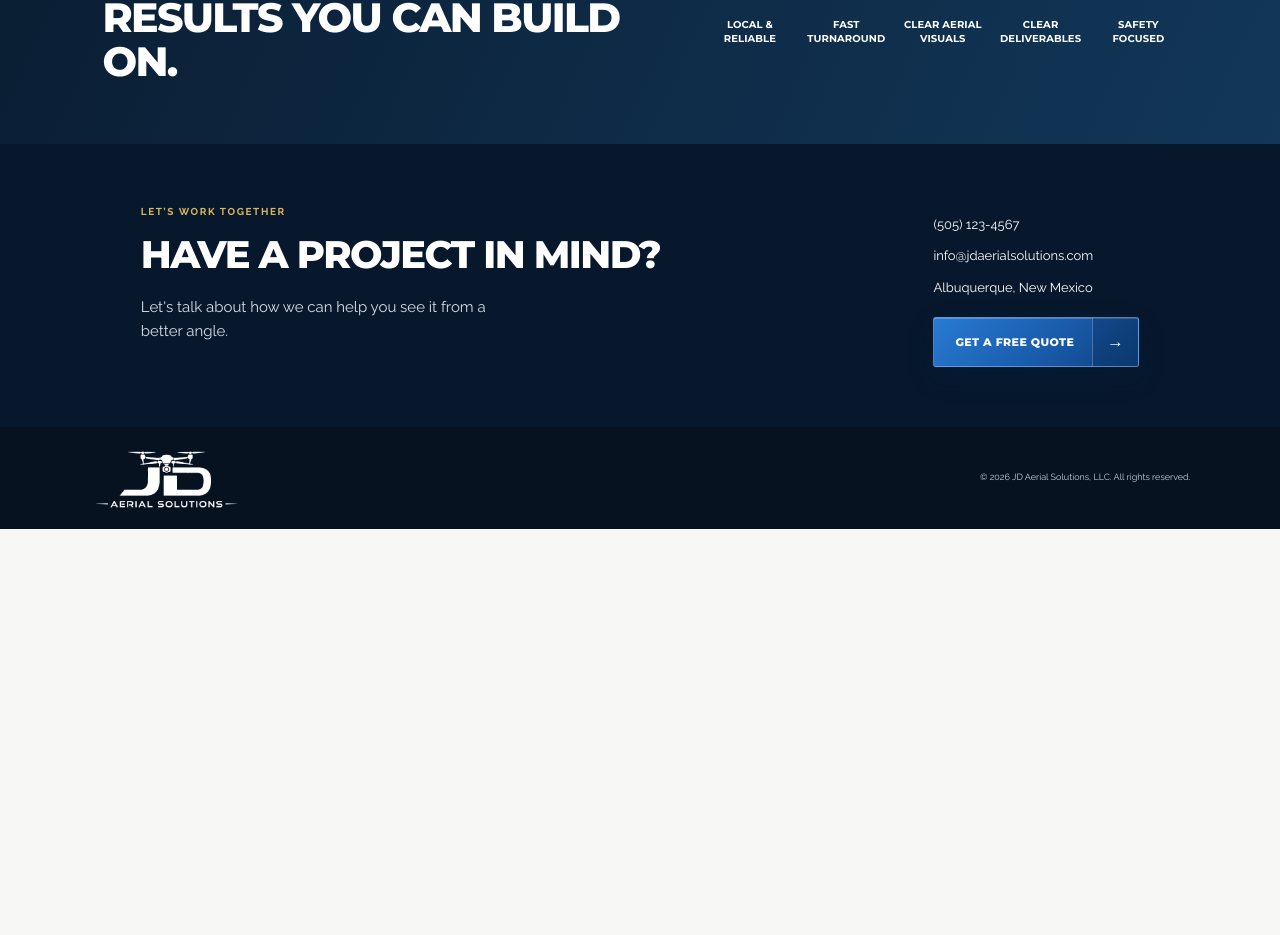
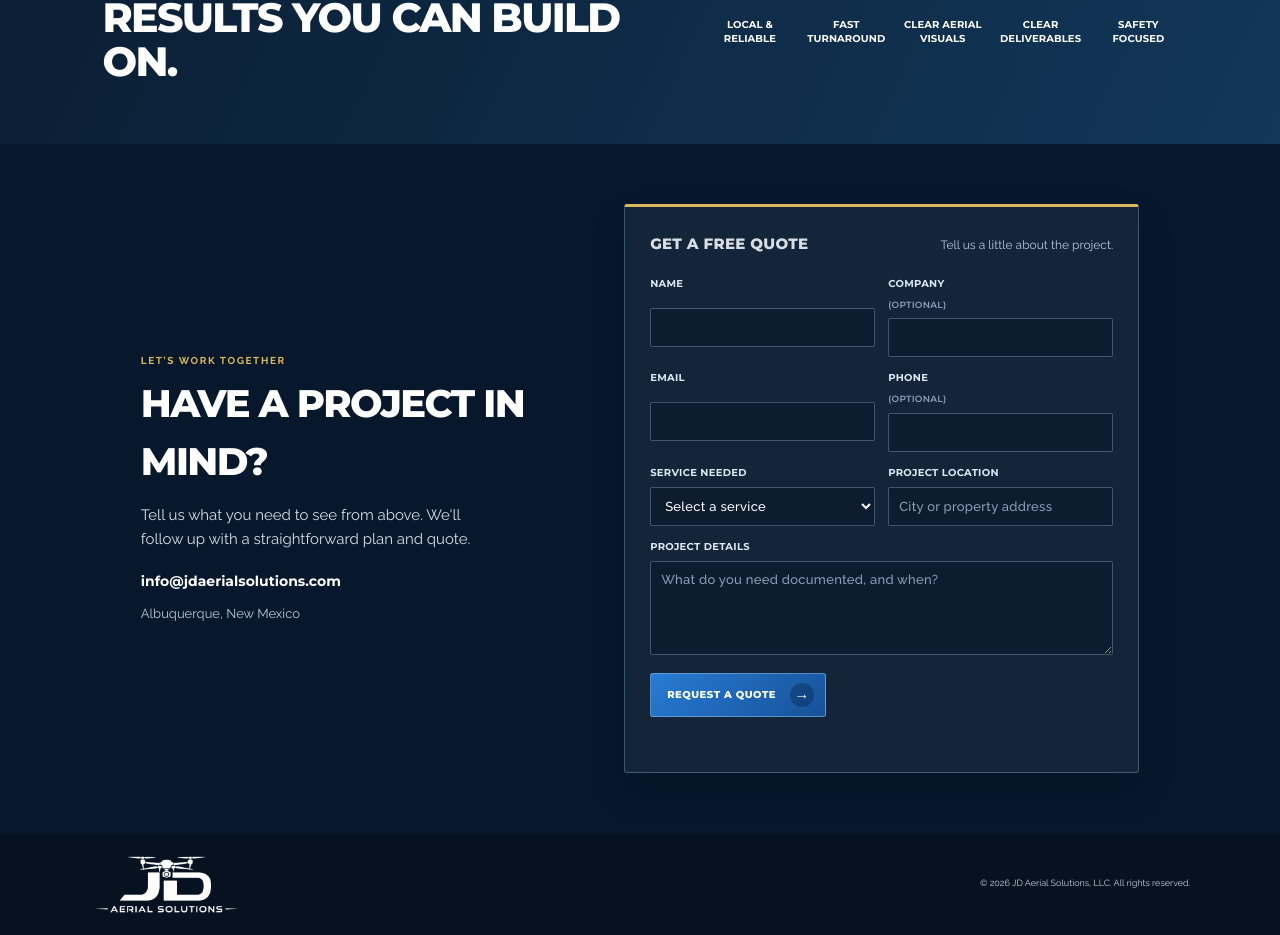
Before and after one commit to jaredjdiaz/jd-aerial-solutions, a Next.js app: page / in a window 1280 px wide. Shown: the part 2183-3118 px from the top of the page. Before the commit the page ends 2712 px from the top, so only its background shows below. Built offline with nearby package versions, Linux system fonts and the light colour scheme.

Commit message:
Add quote request form

```diff
--- /dev/null
+++ b/app/api/quote/route.ts
@@ -0,0 +1,28 @@
+import { NextResponse } from "next/server";
+
+const recipient = "info@jdaerialsolutions.com";
+const clean = (value: FormDataEntryValue | null) => typeof value === "string" ? value.trim() : "";
+const escapeHtml = (value: string) => value.replace(/[&<>'"]/g, (character) => ({ "&": "&amp;", "<": "&lt;", ">": "&gt;", "'": "&#39;", '"': "&quot;" })[character] ?? character);
+
+export async function POST(request: Request) {
+  const formData = await request.formData();
+  const name = clean(formData.get("name"));
+  const company = clean(formData.get("company"));
+  const email = clean(formData.get("email"));
+  const phone = clean(formData.get("phone"));
+  const service = clean(formData.get("service"));
+  const location = clean(formData.get("location"));
+  const details = clean(formData.get("details"));
+  if (clean(formData.get("website"))) return NextResponse.json({ ok: true });
+  if (!name || !email || !service || !location || !details || !/^\S+@\S+\.\S+$/.test(email)) return NextResponse.json({ error: "Please complete the required fields with a valid email address." }, { status: 400 });
+  if (!process.env.RESEND_API_KEY) return NextResponse.json({ error: "The quote form is not ready yet. Please email us directly." }, { status: 503 });
+
+  const rows = [["Name", name], ["Company", company || "Not provided"], ["Email", email], ["Phone", phone || "Not provided"], ["Service", service], ["Project location", location], ["Project details", details]].map(([label, value]) => `<p><strong>${escapeHtml(label)}</strong><br />${escapeHtml(value).replace(/\n/g, "<br />")}</p>`).join("");
+  const response = await fetch("https://api.resend.com/emails", {
+    method: "POST",
+    headers: { Authorization: `Bearer ${process.env.RESEND_API_KEY}`, "Content-Type": "application/json" },
+    body: JSON.stringify({ from: "JD Aerial Website <quotes@jdaerialsolutions.com>", to: [recipient], reply_to: email, subject: `Quote request: ${service} — ${name}`, html: `<h2>New JD Aerial quote request</h2>${rows}` }),
+  });
+  if (!response.ok) return NextResponse.json({ error: "We couldn’t send that request. Please email us directly." }, { status: 502 });
+  return NextResponse.json({ ok: true });
+}
--- a/app/globals.css
+++ b/app/globals.css
@@ -157,12 +157,10 @@ h1,h2,h3,.hero-copy>p:first-child { font-family:"Montserrat",Arial,Helvetica,san
 .reasons > span:hover .reason-icon { color:#fff; transform:translateY(-3px) scale(1.08); }
 
 /* Service detail pages */
-.service-card-link { display:inline-flex; align-items:center; gap:8px; margin-top:auto; padding-top:18px; color:var(--blue); font-family:"Montserrat",Arial,sans-serif; font-size:10px; font-weight:800; letter-spacing:.04em; text-transform:uppercase; }
-.service-card-link span { font-size:16px; line-height:0; transition:transform .2s ease; }
-.service-card-link:hover span { transform:translateX(4px); }
-.service-card-link { gap:10px; padding-top:17px; }
-.service-card-link span { display:grid; place-items:center; width:23px; height:23px; border:1px solid #b9d0e8; border-radius:50%; background:#f3f8fe; color:var(--blue); font-size:13px; line-height:1; transition:transform .22s ease,background .22s ease,color .22s ease,border-color .22s ease; }
-.service-card-link:hover span { border-color:var(--blue); background:var(--blue); color:#fff; transform:translateX(3px); }
+.service-card-link { display:inline-flex; align-items:center; justify-content:space-between; gap:14px; min-height:40px; margin-top:auto; padding:0 9px 0 14px; border:1px solid #9bbbe0; border-radius:3px; background:#f5f9fd; box-shadow:0 5px 12px rgba(20,78,139,.08); color:var(--blue); font-family:"Montserrat",Arial,sans-serif; font-size:10px; font-weight:800; letter-spacing:.05em; text-transform:uppercase; transition:transform .22s ease,background .22s ease,color .22s ease,box-shadow .22s ease,border-color .22s ease; }
+.service-card-link span { display:grid; place-items:center; width:23px; height:23px; border-radius:50%; background:var(--blue); color:#fff; font-size:13px; line-height:1; transition:transform .22s ease,background .22s ease; }
+.service-card-link:hover { border-color:var(--blue); background:var(--blue); box-shadow:0 9px 18px rgba(20,78,139,.22); color:#fff; transform:translateY(-2px); }
+.service-card-link:hover span { background:#fff; color:var(--blue); transform:translateX(2px); }
 .service-page { background:#f7f8f8; }
 .service-page-hero { min-height:500px; display:grid; grid-template-columns:minmax(0,1fr) minmax(390px,.93fr); background:var(--navy); color:#fff; }
 .service-page-hero-copy { display:flex; flex-direction:column; justify-content:center; padding:clamp(52px,6vw,88px) clamp(30px,9vw,145px); }
@@ -222,5 +220,27 @@ h1,h2,h3,.hero-copy>p:first-child { font-family:"Montserrat",Arial,Helvetica,san
 .not-found-copy > p:not(:first-child) { max-width:540px; margin:24px auto 0; color:#d4e0ed; font-size:17px; font-weight:500; line-height:1.65; }
 .not-found-actions { display:flex; justify-content:center; flex-wrap:wrap; gap:12px; margin-top:32px; }
 @media(max-width:600px) { .not-found-copy h1 { font-size:clamp(2.8rem,14vw,4.3rem); }.not-found-actions { flex-direction:column; }.not-found-actions .quote-hero,.not-found-actions .outline-button { width:100%; }.not-found-actions .quote-hero { justify-content:space-between; padding-left:20px; }.not-found-actions .quote-hero > i { width:52px; margin-left:auto; } }
+
+/* Quote form */
+.contact-section { align-items:center; }
+.contact-copy { max-width:430px; }
+.contact-copy > span { display:block; margin-top:11px; color:#b9c9d9; font-size:13px; }
+.contact-email { display:inline-block; margin-top:20px; color:#fff; font-family:"Montserrat",Arial,sans-serif; font-size:14px; font-weight:700; }
+.contact-email:hover { color:#9dccff; }
+.quote-form { width:min(100%,620px); padding:25px; border:1px solid rgba(150,190,231,.32); border-top:3px solid var(--gold); border-radius:3px; background:rgba(255,255,255,.06); box-shadow:0 18px 35px rgba(0,0,0,.16); }
+.quote-form-heading { display:flex; align-items:baseline; justify-content:space-between; gap:18px; margin-bottom:20px; }
+.quote-form-heading p { margin:0; color:#fff; font-family:"Montserrat",Arial,sans-serif; font-size:15px; font-weight:800; letter-spacing:.02em; text-transform:uppercase; }
+.quote-form-heading span { color:#b9c9d9; font-size:12px; }
+.quote-form-grid { display:grid; grid-template-columns:repeat(2,minmax(0,1fr)); gap:13px; }
+.quote-form label { display:grid; gap:7px; color:#dce8f4; font-family:"Montserrat",Arial,sans-serif; font-size:10px; font-weight:700; letter-spacing:.03em; text-transform:uppercase; }
+.quote-form label small { color:#8ba2b8; font-size:9px; font-weight:600; }
+.quote-form input,.quote-form select,.quote-form textarea { width:100%; border:1px solid rgba(185,209,232,.32); border-radius:2px; background:rgba(1,15,31,.36); color:#fff; font:500 13px "Raleway",Arial,sans-serif; outline:none; }
+.quote-form input,.quote-form select { height:39px; padding:0 10px; }.quote-form textarea { min-height:94px; padding:10px; resize:vertical; }.quote-form select { color-scheme:dark; }.quote-form input::placeholder,.quote-form textarea::placeholder { color:#8ca0b3; }
+.quote-form input:focus,.quote-form select:focus,.quote-form textarea:focus { border-color:#9dccff; box-shadow:0 0 0 3px rgba(111,174,239,.16); }
+.quote-form-message { grid-column:1 / -1; }.quote-form-trap { position:absolute; width:1px; height:1px; overflow:hidden; clip-path:inset(50%); }
+.quote-form-submit { display:inline-flex; align-items:center; gap:14px; min-height:44px; margin-top:18px; padding:0 11px 0 16px; border:1px solid rgba(177,214,255,.4); border-radius:3px; background:linear-gradient(135deg,#287bd4,#165298); color:#fff; font-family:"Montserrat",Arial,sans-serif; font-size:10px; font-weight:800; letter-spacing:.05em; text-transform:uppercase; cursor:pointer; transition:transform .2s ease,filter .2s ease; }.quote-form-submit:hover:not(:disabled) { filter:brightness(1.1); transform:translateY(-2px); }.quote-form-submit:disabled { cursor:wait; opacity:.72; }.quote-form-submit span { display:grid; place-items:center; width:24px; height:24px; border-radius:50%; background:rgba(4,29,60,.34); font-size:15px; }
+.quote-form-status { min-height:18px; margin:12px 0 0; color:#9dccff; font-size:12px; line-height:1.4; }.quote-form-status.is-error { color:#ffb9b4; }
+@media(max-width:850px) { .contact-section { align-items:stretch; }.contact-copy { max-width:none; } }
+@media(max-width:600px) { .quote-form { padding:20px 17px; }.quote-form-heading { display:block; }.quote-form-heading span { display:block; margin-top:6px; }.quote-form-grid { grid-template-columns:1fr; }.quote-form-message { grid-column:auto; }.quote-form-submit { width:100%; justify-content:space-between; } }
 @media(max-width:850px) { .service-page-hero { grid-template-columns:1fr; }.service-page-image { min-height:400px; order:-1; }.service-page-hero-copy { padding-top:72px; padding-bottom:80px; }.service-intro,.service-deliverables { grid-template-columns:1fr; gap:35px; }.service-benefits header { display:block; }.benefit-grid { grid-template-columns:1fr; }.service-process > div { grid-template-columns:1fr; gap:30px; }.service-process h3 { margin-top:22px; } }
 @media(max-width:600px) { .service-page-hero { min-height:auto; }.service-page-image { min-height:275px; }.service-page-hero h1 { font-size:clamp(3rem,14vw,4.3rem); }.service-page-hero-copy > p:not(.service-kicker) { font-size:15px; }.service-page-section { padding-top:60px; padding-bottom:60px; }.benefit-grid article { min-height:0; }.service-page-actions .outline-button { padding:14px 18px; }.service-faq { padding-top:60px; padding-bottom:60px; }.service-faq summary { font-size:16px; padding-right:30px; } }
--- a/app/page.tsx
+++ b/app/page.tsx
@@ -1,5 +1,6 @@
 import Navbar from "@/components/Navbar";
 import Hero from "@/components/Hero";
+import QuoteForm from "@/components/QuoteForm";
 import Image from "next/image";
 import Link from "next/link";
 
@@ -41,7 +42,7 @@ type ReasonIconName = "local" | "fast" | "accurate" | "reports" | "safe";
 function ReasonIcon({ icon }: { icon: ReasonIconName }) {
   const shared = { viewBox: "0 0 48 48", fill: "none", stroke: "currentColor", strokeWidth: 1.8, strokeLinecap: "round" as const, strokeLinejoin: "round" as const, "aria-hidden": true };
   if (icon === "local") return <svg {...shared}><path d="M24 43s13-12.4 13-23a13 13 0 1 0-26 0c0 10.6 13 23 13 23Z" /><circle cx="24" cy="20" r="4" /></svg>;
-  if (icon === "fast") return <svg {...shared}><circle cx="24" cy="25" r="16" /><path d="M24 15v10l7 4" /><path d="m27 4-5 7h5l-5 7" /></svg>;
+  if (icon === "fast") return <svg {...shared}><circle cx="27" cy="24" r="14" /><path d="M27 16v8l5 3" /><path d="M5 17h9M5 24h6M5 31h9" /></svg>;
   if (icon === "accurate") return <svg {...shared}><circle cx="24" cy="24" r="13" /><circle cx="24" cy="24" r="4" /><path d="M24 5v6m0 26v6M5 24h6m26 0h6" /></svg>;
   if (icon === "reports") return <svg {...shared}><path d="M13 5h18l6 6v32H13Z" /><path d="M31 5v8h8M19 20h12m-12 6h12m-12 6h7" /><path d="m19 36 3 3 6-7" /></svg>;
   return <svg {...shared}><path d="M24 5 39 11v11c0 10-6.4 16.8-15 21-8.6-4.2-15-11-15-21V11Z" /><path d="m17 24 5 5 10-11" /></svg>;
@@ -55,7 +56,7 @@ export default function Home() {
     <section id="services" className="content-section"><header className="section-heading" data-reveal><p>What we do</p><h2>Our Services</h2></header><div className="service-grid">{services.map(({ icon, title, description, href }) => <article key={title} data-reveal><span className="service-icon"><ServiceIcon icon={icon} /></span><h3>{title}</h3><p>{description}</p><Link className="service-card-link" href={href ?? "#contact"}>{href ? "Learn more" : "Ask about this"}<span aria-hidden="true">→</span></Link></article>)}</div><aside className="capability-note" data-reveal><span className="capability-icon"><ServiceIcon icon="mapping" /></span><div><p>Expanding capability</p><h3>Aerial Mapping</h3><span>Accurate mapping requires a specialized capture and accuracy workflow. Contact us to discuss your project and current availability.</span></div><a href="#contact">Ask About Mapping</a></aside></section>
     <section id="portfolio" className="portfolio content-section"><header className="section-heading"><p>Selected flights</p><h2>Recent Work</h2></header><div className="work-grid">{work.map((title, index) => <article className={`work-card work-${index + 1}`} key={title}><span>JD Aerial</span><div><b>{title}</b><small>Image placeholder</small></div></article>)}</div><a className="portfolio-button" href="#contact">View Full Portfolio</a></section>
     <section id="about" className="about-band"><div><p>Why work with JD Aerial Solutions?</p><h2>Precision from above.<br />Results you can build on.</h2></div><div className="reasons"><span><i className="reason-icon"><ReasonIcon icon="local" /></i><b>Local &amp;<br />Reliable</b></span><span><i className="reason-icon"><ReasonIcon icon="fast" /></i><b>Fast<br />Turnaround</b></span><span><i className="reason-icon"><ReasonIcon icon="accurate" /></i><b>Clear Aerial<br />Visuals</b></span><span><i className="reason-icon"><ReasonIcon icon="reports" /></i><b>Clear<br />Deliverables</b></span><span><i className="reason-icon"><ReasonIcon icon="safe" /></i><b>Safety<br />Focused</b></span></div></section>
-    <section id="contact" className="contact-section"><div><p className="gold-kicker">Let’s work together</p><h2>Have a project in mind?</h2><p>Let&apos;s talk about how we can help you see it from a better angle.</p></div><div className="contact-details"><a href="tel:+15051234567">(505) 123-4567</a><a href="mailto:info@jdaerialsolutions.com">info@jdaerialsolutions.com</a><span>Albuquerque, New Mexico</span><a className="blue-button quote-contact" href="mailto:info@jdaerialsolutions.com"><span>Get a Free Quote</span><i aria-hidden="true">→</i></a></div></section>
+    <section id="contact" className="contact-section"><div className="contact-copy"><p className="gold-kicker">Let’s work together</p><h2>Have a project in mind?</h2><p>Tell us what you need to see from above. We&apos;ll follow up with a straightforward plan and quote.</p><a className="contact-email" href="mailto:info@jdaerialsolutions.com">info@jdaerialsolutions.com</a><span>Albuquerque, New Mexico</span></div><QuoteForm /></section>
     <footer><a className="logo footer-logo" href="#home"><Image src="/images/jd-aerial-logo-lockup.png" alt="JD Aerial Solutions" width={1824} height={862} /></a><span>© {new Date().getFullYear()} JD Aerial Solutions, LLC. All rights reserved.</span></footer>
   </main>;
 }
--- /dev/null
+++ b/components/QuoteForm.tsx
@@ -0,0 +1,51 @@
+"use client";
+
+import { FormEvent, useState } from "react";
+
+const services = [
+  "Construction Progress",
+  "Roof, Building & Tower Documentation",
+  "3D Models",
+  "Site Overview Imagery",
+  "Commercial Properties",
+  "Vacant Land & Development",
+  "Not sure yet",
+];
+
+export default function QuoteForm() {
+  const [status, setStatus] = useState<"idle" | "sending" | "success" | "error">("idle");
+  const [message, setMessage] = useState("");
+
+  async function submitForm(event: FormEvent<HTMLFormElement>) {
+    event.preventDefault();
+    setStatus("sending");
+    setMessage("");
+    const form = event.currentTarget;
+    const response = await fetch("/api/quote", { method: "POST", body: new FormData(form) });
+    const result = await response.json().catch(() => ({ error: "Something went wrong. Please email us directly." }));
+    if (!response.ok) {
+      setStatus("error");
+      setMessage(result.error ?? "Something went wrong. Please email us directly.");
+      return;
+    }
+    form.reset();
+    setStatus("success");
+    setMessage("Thanks—your request is in. We’ll be in touch before takeoff.");
+  }
+
+  return <form className="quote-form" onSubmit={submitForm}>
+    <div className="quote-form-heading"><p>Get a free quote</p><span>Tell us a little about the project.</span></div>
+    <div className="quote-form-grid">
+      <label>Name<input name="name" autoComplete="name" required /></label>
+      <label>Company <small>(optional)</small><input name="company" autoComplete="organization" /></label>
+      <label>Email<input name="email" type="email" autoComplete="email" required /></label>
+      <label>Phone <small>(optional)</small><input name="phone" type="tel" autoComplete="tel" /></label>
+      <label>Service needed<select name="service" defaultValue="" required><option value="" disabled>Select a service</option>{services.map((service) => <option key={service}>{service}</option>)}</select></label>
+      <label>Project location<input name="location" autoComplete="street-address" placeholder="City or property address" required /></label>
+      <label className="quote-form-message">Project details<textarea name="details" rows={4} placeholder="What do you need documented, and when?" required /></label>
+      <label className="quote-form-trap" aria-hidden="true">Website<input name="website" tabIndex={-1} autoComplete="off" /></label>
+    </div>
+    <button className="quote-form-submit" type="submit" disabled={status === "sending"}>{status === "sending" ? "Sending…" : "Request a Quote"}<span aria-hidden="true">→</span></button>
+    <p className={`quote-form-status${status === "error" ? " is-error" : ""}`} aria-live="polite">{message}</p>
+  </form>;
+}
```
